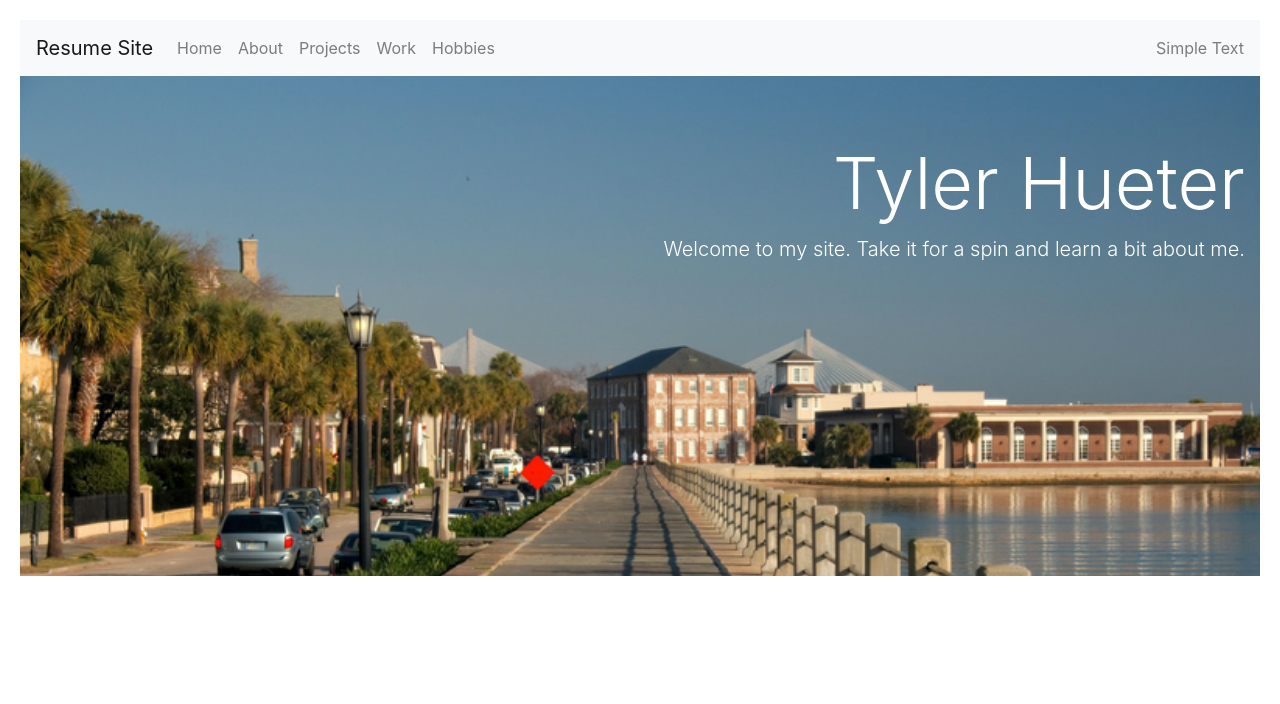
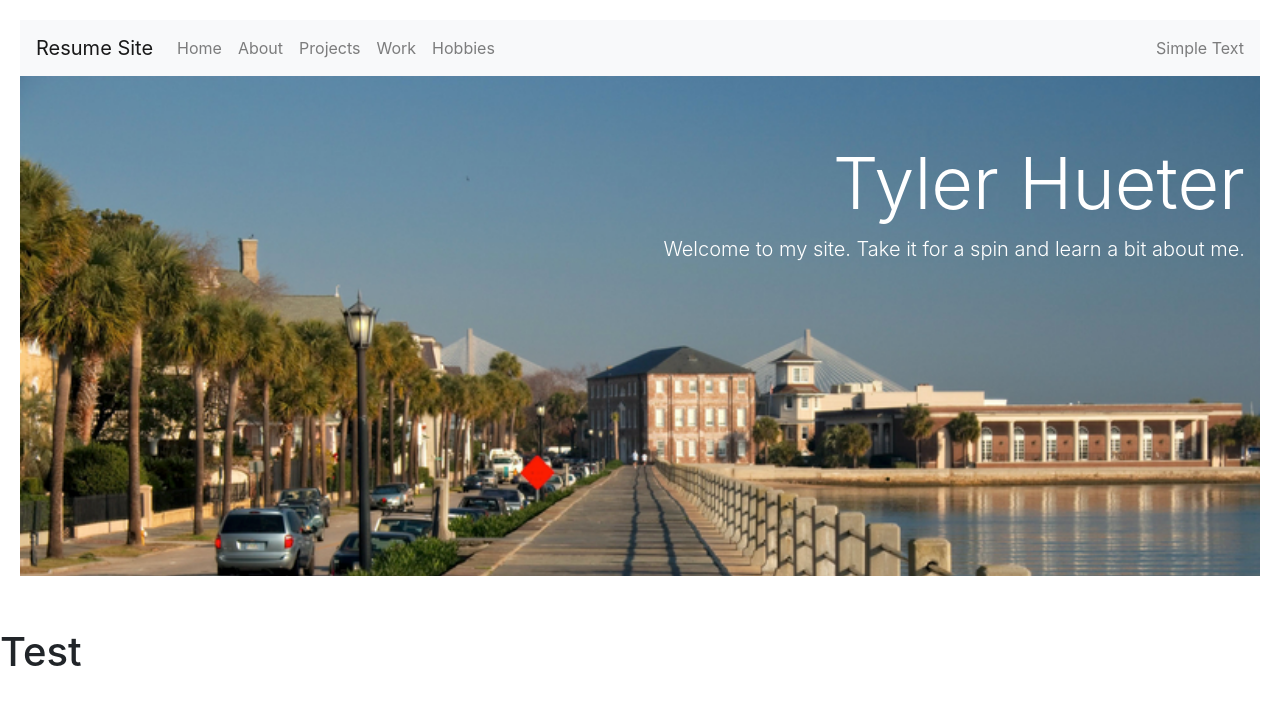
Before and after one commit to ethueter/ethueterResume, a Next.js app: page / in a window 1280 px wide. Shown: the top 704 px of the page. Built offline with nearby package versions, Linux system fonts and the light colour scheme.

Commit message:
card container

```diff
--- /dev/null
+++ b/components/CardContainer.js
@@ -0,0 +1,14 @@
+import React from 'react';
+import { CardGroup } from 'reactstrap';
+
+
+const CardContainer = (props) => {
+
+    return (
+        <CardGroup>
+            <h1>Test</h1>
+        </CardGroup>
+    )
+};
+
+export default CardContainer;
--- a/pages/index.js
+++ b/pages/index.js
@@ -2,6 +2,7 @@ import "bootstrap/dist/css/bootstrap.min.css";
 import Layout from '../components/Layout'
 import Head from 'next/head';
 import Jumbo from "../components/Jumbo";
+import CardContainer from '../components/CardContainer';
 
 const Index = () => {
 
@@ -18,6 +19,7 @@ const Index = () => {
         <Layout>
           <Jumbo />
         </Layout>
+        <CardContainer></CardContainer>
       </div>
     );
 
```
